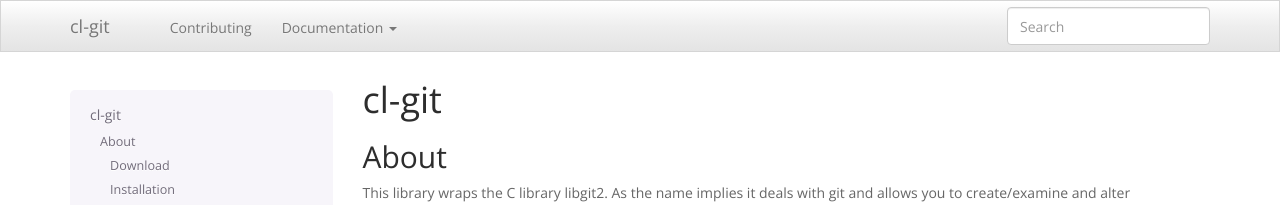
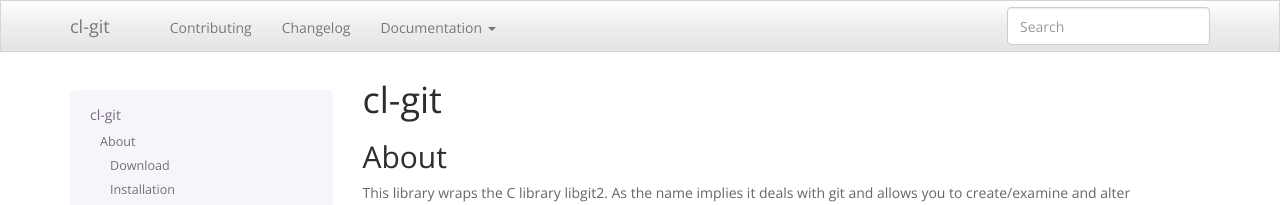
Before and after one commit to russell/cl-git, a Sphinx documentation site: the page built from doc/index.rst, in a window 1280 px wide. Shown: the top 205 px of the page. Built offline with Sphinx 7.4.7, drawn with Linux system fonts in a browser that asks for light colours.

Commit message:
Move change log off index page

```diff
--- /dev/null
+++ b/doc/changelog.rst
@@ -0,0 +1 @@
+.. include:: ../CHANGELOG
--- a/doc/conf.py
+++ b/doc/conf.py
@@ -151,7 +151,8 @@
     # 'navbar_class': "navbar navbar-inverse",
     'navbar_site_name': "Documentation",
 
-    'navbar_links': [("Contributing", "contributing")],
+    'navbar_links': [("Contributing", "contributing"),
+                     ("Changelog", "changelog")],
 
     # Fix navigation bar to top of page?
     # Values: "true" (default) or "false"
```
